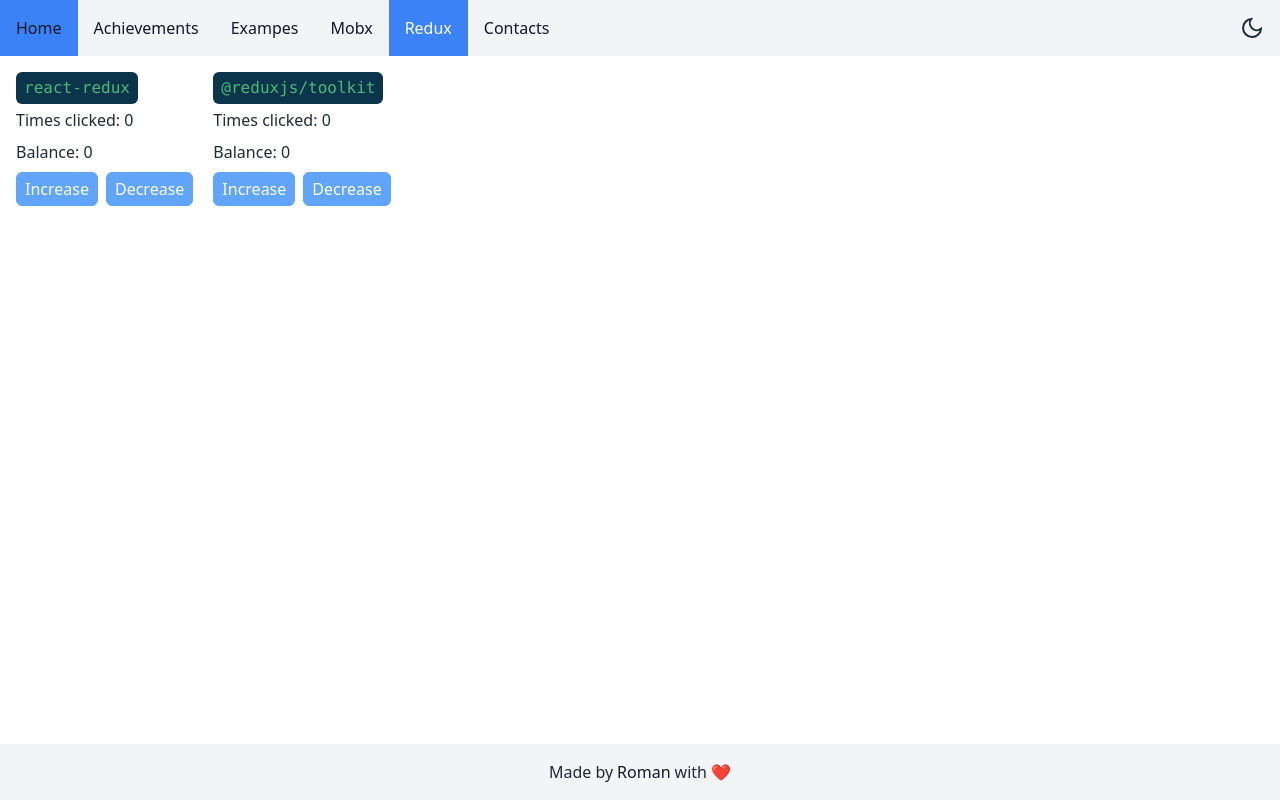
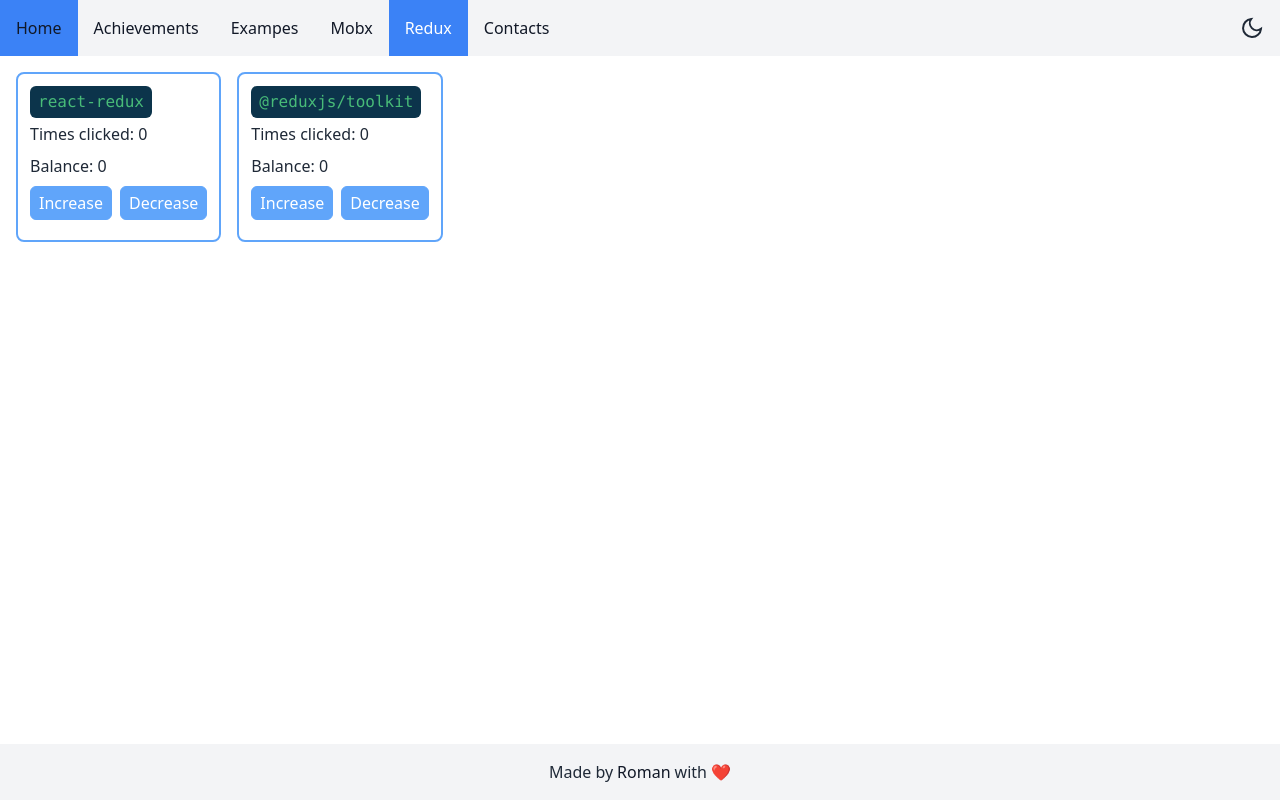
Before and after one commit to Hellek/react-learn, a React (Create React App) app: page /redux in a window 1280 px wide. Built offline with nearby package versions, Linux system fonts and the light colour scheme.

Commit message:
add SimpleCard wrapper to Redux examples

```diff
--- a/src/pages/Redux.tsx
+++ b/src/pages/Redux.tsx
@@ -1,14 +1,19 @@
 import { FC } from 'react'
 
+import { SimpleCard } from '@ui/SimpleCard'
 import ReduxToolkit from '@components/redux/ReduxToolkit'
 import ReduxSimple from '@components/redux/Simple'
 
 export const ReduxPage: FC = () => {
 	return (
 		<div className="flex">
-			<ReduxSimple />
-			<div className="mr-5" />
-			<ReduxToolkit />
+			<SimpleCard className="mr-4">
+				<ReduxSimple />
+			</SimpleCard>
+
+			<SimpleCard>
+				<ReduxToolkit />
+			</SimpleCard>
 		</div>
 	)
 }
```
